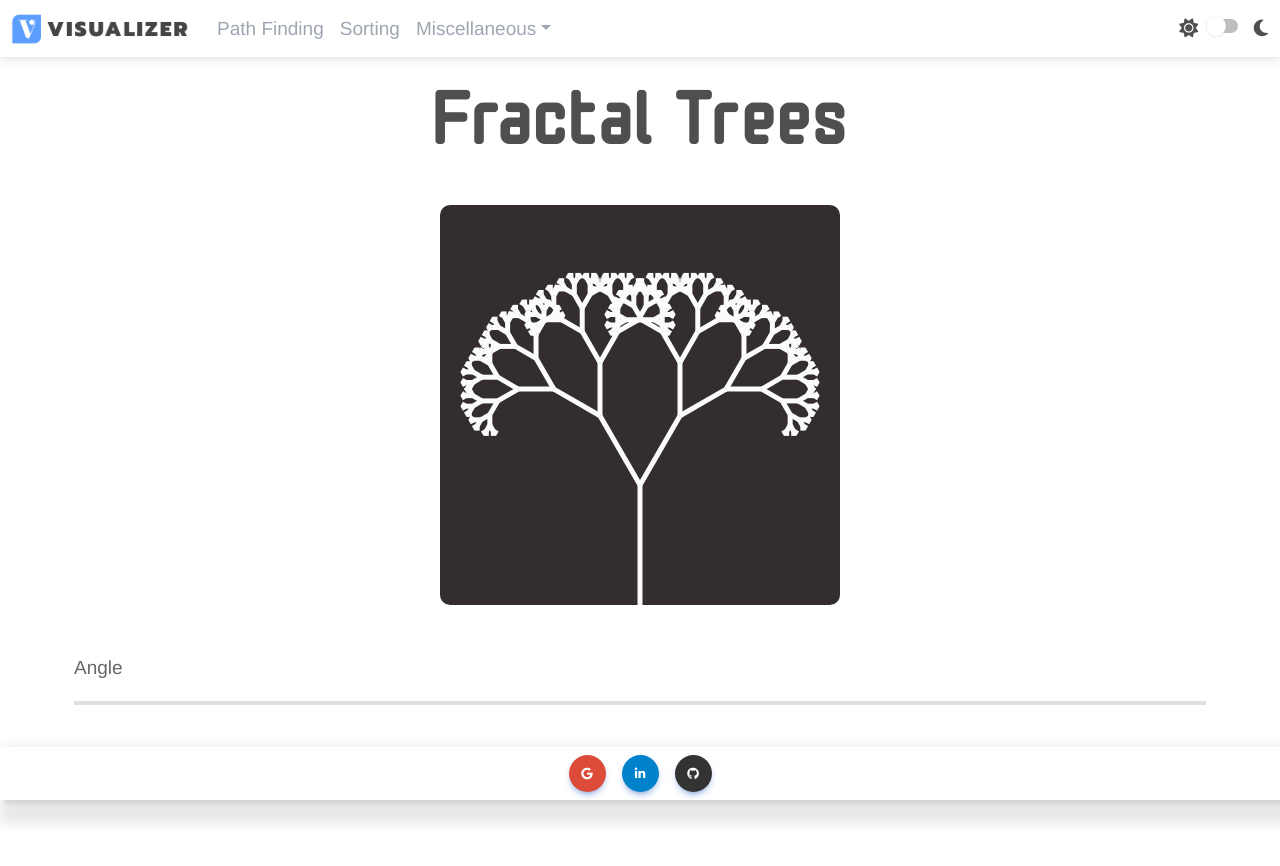
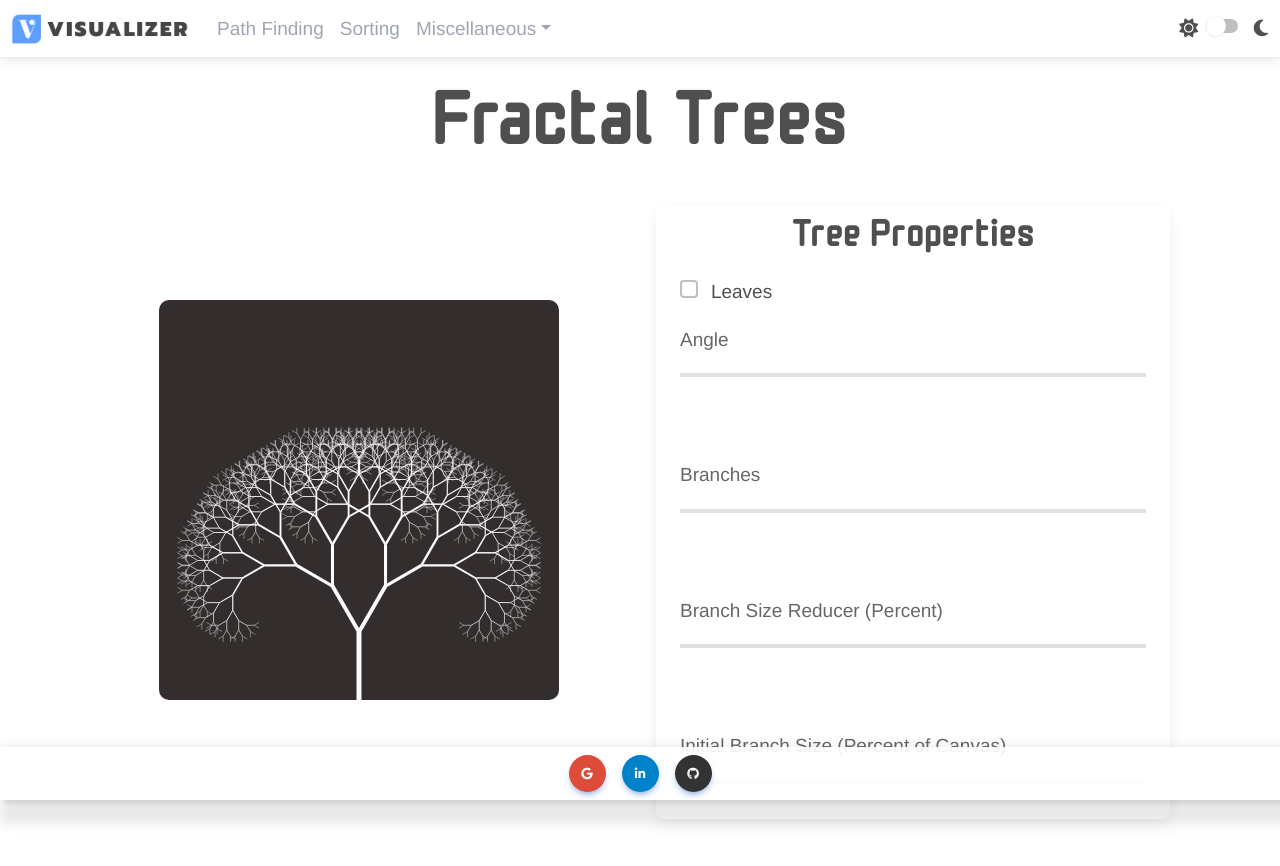
Before and after one commit to itaibenjy/Visualizer, a React (Create React App) app: page /Visualizer/fractaltree in a window 1280 px wide. Shown: the top 866 px of the page. Before the commit the page ends 800 px from the top, so only its background shows below. Built offline with nearby package versions, Linux system fonts and the light colour scheme.

Commit message:
finishing fractal trees

```diff
--- a/src/components/FractalTree/Fractal.css
+++ b/src/components/FractalTree/Fractal.css
@@ -4,3 +4,15 @@ canvas.fractal {
     width: min(50vh, 50vw);
     border-radius: 10px;
 }
+
+@media (min-width: 1200px) {
+  #Two-cards {
+    display: flex;
+    flex-direction: row;
+    justify-content: center;
+    align-items: center;
+  }
+  #Two-cards > * {
+    margin: 0 1rem;
+  }
+}
--- a/src/hooks/useFractal.js
+++ b/src/hooks/useFractal.js
@@ -9,11 +9,15 @@ export function useFractal() {
     const contextRef = useRef(null);
 
     const [angle, setAngle] = useState(30)
+    const [depth, setDepth] = useState(11)
+    const [initialSize, setInitialSize] = useState(0.17)
+    const [reducer , setReducer] = useState(0.78)
+    const [isLeafs, setIsLeafs] = useState(false)
 
 
 
     // This function will be recreated whenever the canvas context changes.
-    const drawLine = useCallback((x1Percent, y1Percent, x2Percent, y2Percent) => {
+    const drawLine = useCallback((x1Percent, y1Percent, x2Percent, y2Percent, lineWidth) => {
       if (contextRef.current) {
         const width = canvasRef.current.width;
         const height = canvasRef.current.height;
@@ -31,27 +35,54 @@ export function useFractal() {
         context.lineTo(x2, y2);
 
         context.strokeStyle =  theme === "dark" ? "#332d2d" : "#fbfbfb"; // sets the color to fill
-        context.lineWidth = 5; // sets the line width
+        context.lineWidth = lineWidth; // sets the line width
         context.stroke(); // applies the stroke
 
         context.closePath(); // end
       }
-    }, []);
+    }, [theme]);
+
+
+    const drawLeaf = useCallback((xPercent, yPercent, size, angle) => {
+      const width = canvasRef.current.width;
+      const height = canvasRef.current.height;
+
+      const x = xPercent * width;
+      const y = yPercent * height;
+
+      const context = contextRef.current;
+      context.save(); // save the current context state
+      context.translate(x, y); // move the context to the center of the leaf
+      context.rotate(angle * Math.PI / 180); // rotate the context by the angle
+      context.beginPath();
+      context.moveTo(0, 0);
+      context.quadraticCurveTo(-size, -size, -size / 2, -size * 2);
+      context.quadraticCurveTo(0, -size * 4, size / 2, -size * 2);
+      context.quadraticCurveTo(size, -size, 0, 0);
+      context.lineTo(0, -size * 3); // add a line in the middle of the leaf
+      context.fillStyle = "green";
+      context.fill();
+      context.strokeStyle =  theme === "dark" ? "#332d2d" : "#fbfbfb"; // sets the color to fill
+      context.lineWidth = size / 20;
+      context.stroke();
+      context.closePath();
+      context.restore(); // restore the previous context state
+    }, [theme]);
 
     useEffect(() => {
         clearCanvas()
-        console.log(angle)
-        drawTree(0.5,1,-90,angle,0.3,9)
-    }, [angle])
+        drawTree(0.5,1,-90,angle, initialSize, reducer, depth)
+    }, [angle, theme, depth, initialSize, reducer, isLeafs])
 
-    function drawTree(x1, y1, angle, rotate, size, depth) {
-        if (depth === 0) return;
+    function drawTree(x1, y1, initialAngle, rotate, size, reducer, treeDepth, lineWidth = 5) {
+        if (treeDepth === 0)  return;
         // make the x2 and y2 be between 0 and 1 for precetage representation
-        const x2 = x1 + (Math.cos(angle * Math.PI / 180) * size);
-        const y2 = y1 + (Math.sin(angle * Math.PI / 180) * size);
-        drawLine(x1, y1, x2, y2);
-        drawTree(x2, y2, angle - rotate, rotate, size/1.5, depth - 1);
-        drawTree(x2, y2, angle + rotate, rotate, size/1.5, depth - 1);
+        const x2 = x1 + (Math.cos(initialAngle * Math.PI / 180) * size);
+        const y2 = y1 + (Math.sin(initialAngle * Math.PI / 180) * size);
+        drawLine(x1, y1, x2, y2, lineWidth);
+        drawTree(x2, y2, initialAngle - rotate, rotate, size*reducer, reducer, treeDepth - 1, lineWidth*reducer);
+        drawTree(x2, y2, initialAngle + rotate, rotate, size*reducer, reducer, treeDepth - 1, lineWidth*reducer);
+        if (treeDepth === 1 && isLeafs) drawLeaf(x2, y2, size*500, initialAngle+90);
     }
 
 
@@ -65,7 +96,8 @@ export function useFractal() {
 
 
     const canvasProps = {drawLine, canvasRef, contextRef, clearCanvas}
+    const treeProps = {angle, setAngle, depth, setDepth, initialSize, setInitialSize, reducer, setReducer, isLeafs, setIsLeafs}
 
 
-    return {canvasProps, angle, setAngle}
+    return {canvasProps, treeProps}
 }
--- a/src/pages/FractalTree.js
+++ b/src/pages/FractalTree.js
@@ -1,25 +1,65 @@
 
-import { MDBBtn, MDBContainer, MDBRange, MDBTypography, MDBIcon, MDBTooltip } from "mdb-react-ui-kit";
+import { MDBBtn, MDBContainer, MDBRange, MDBTypography, MDBIcon, MDBTooltip, MDBCheckbox } from "mdb-react-ui-kit";
 import FractalCanvas from "../components/FractalTree/FractalCanvas";
 import {useFractal} from "../hooks/useFractal"
 
 export default function FractalTree() {
 
-    const {canvasProps, angle, setAngle} = useFractal()
+    const {canvasProps, treeProps} = useFractal()
 
     return (<MDBContainer className="p-1 mb-5 pageContainer">
         <MDBTypography tag='h1' style={{fontFamily: 'Monomania'}} className='display-1'>Fractal Trees</MDBTypography>
-        <MDBContainer  className="d-flex justify-content-center my-5">
-            <FractalCanvas {...canvasProps}/>
+        <MDBContainer id="Two-cards" className=" my-5">
+            <MDBContainer  className="d-flex justify-content-center mb-4">
+                <FractalCanvas {...canvasProps} className="mx-auto"/>
             </MDBContainer>
+            <MDBContainer  className="card mx-4">
+                <MDBTypography tag='h6' style={{fontFamily: 'Monomania'}} className='display-6 text-center'>Tree Properties</MDBTypography>
+                <MDBContainer  className="my-3">
+                    <MDBCheckbox label="Leaves" checked={treeProps.isLeafs} onChange={() => treeProps.setIsLeafs(!treeProps.isLeafs)}/>
+                </MDBContainer>
+                <MDBContainer  className="mb-5">
                     <MDBRange
-                max={90}
+                        max={180}
                         min={0}
-                defaultValue={angle}
-                onChange={(e) => setAngle(Number(e.target.value))}
+                        defaultValue={treeProps.angle}
+                        onChange={(e) => treeProps.setAngle(Number(e.target.value))}
                         id='angleRange'
                         label='Angle'
                     />
                 </MDBContainer>
+                <MDBContainer  className="my-5">
+                    <MDBRange
+                        max={12}
+                        min={1}
+                        defaultValue={treeProps.depth}
+                        onChange={(e) => treeProps.setDepth(Number(e.target.value))}
+                        id='branchRange'
+                        label='Branches'
+                    />
+                </MDBContainer>
+                <MDBContainer  className="my-5">
+                    <MDBRange
+                        max={100}
+                        min={1}
+                        defaultValue={treeProps.reducer*100}
+                        onChange={(e) => treeProps.setReducer(Number(e.target.value)/100)}
+                        id='reducerRange'
+                        label='Branch Size Reducer (Percent)'
+                    />
+                </MDBContainer>
+                <MDBContainer  className="my-5">
+                    <MDBRange
+                        max={100}
+                        min={1}
+                        defaultValue={treeProps.initialSize*100}
+                        onChange={(e) => treeProps.setInitialSize(Number(e.target.value)/100)}
+                        id='sizeRange'
+                        label='Initial Branch Size (Percent of Canvas)'
+                    />
+                </MDBContainer>
+            </MDBContainer>
+        </MDBContainer>
+    </MDBContainer>
     );
 }
```
Lines whose indentation alone changed are shown as unchanged.
